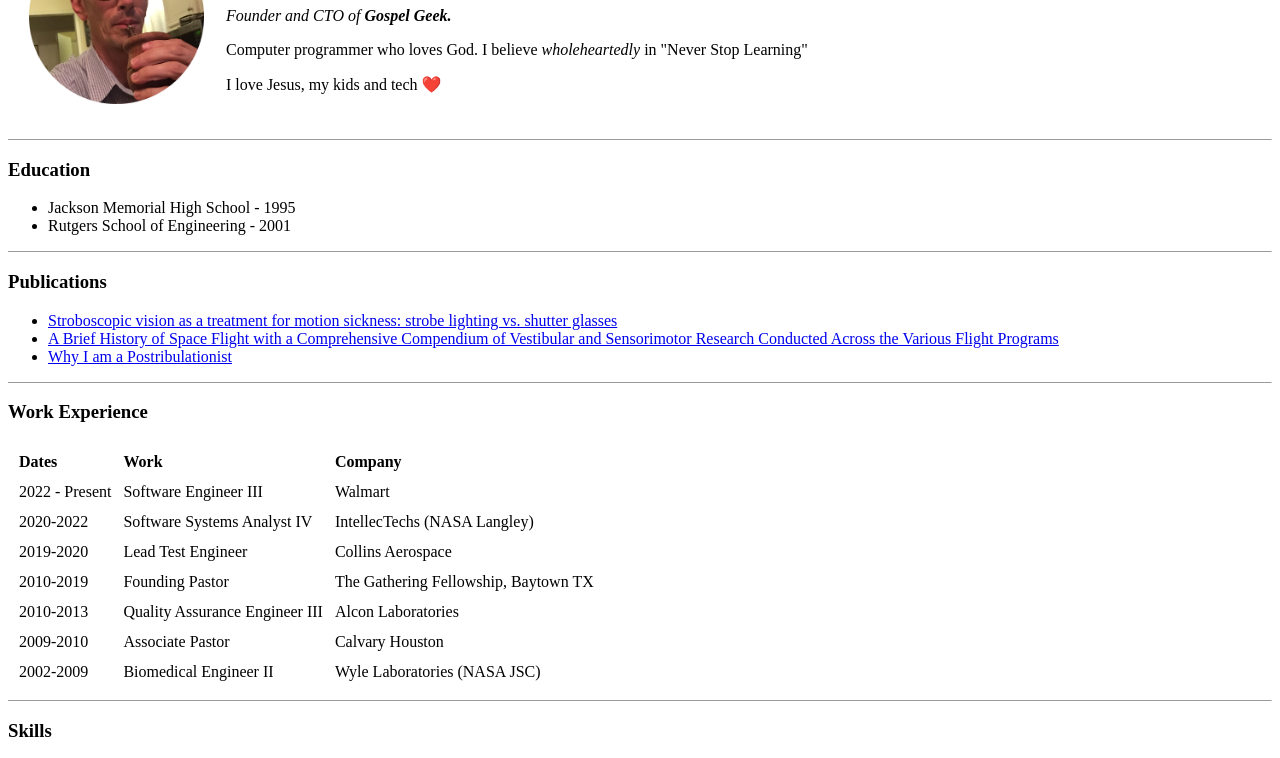
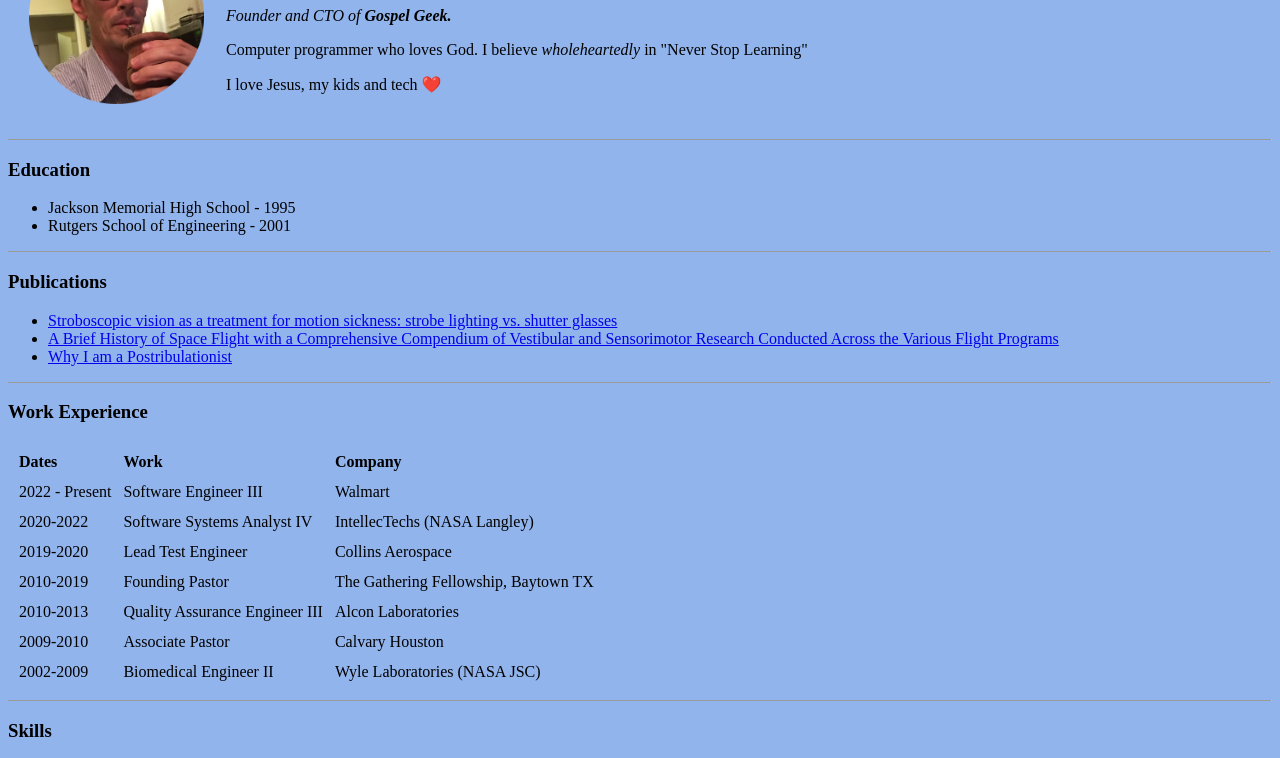
Before and after one commit to Trozzel/cv, a plain HTML site: page index.html in a window 1280 px wide. Shown: the part 102-860 px from the top of the page. Drawn offline with Linux system fonts and the light colour scheme.

Commit message:
changed background color with CSS

```diff
--- a/index.html
+++ b/index.html
@@ -12,7 +12,7 @@
     <meta name="viewport" content="width=device-width, initial-scale=1">
     <link rel="stylesheet" href="">
   </head>
-  <body>
+  <body style="background-color: #92B4EC;">
     <table cellspacing="20">
       <tr>
         <td><img src="images/george-circle.png" width="175" height="175" alt="george profile pic"></td>
```
